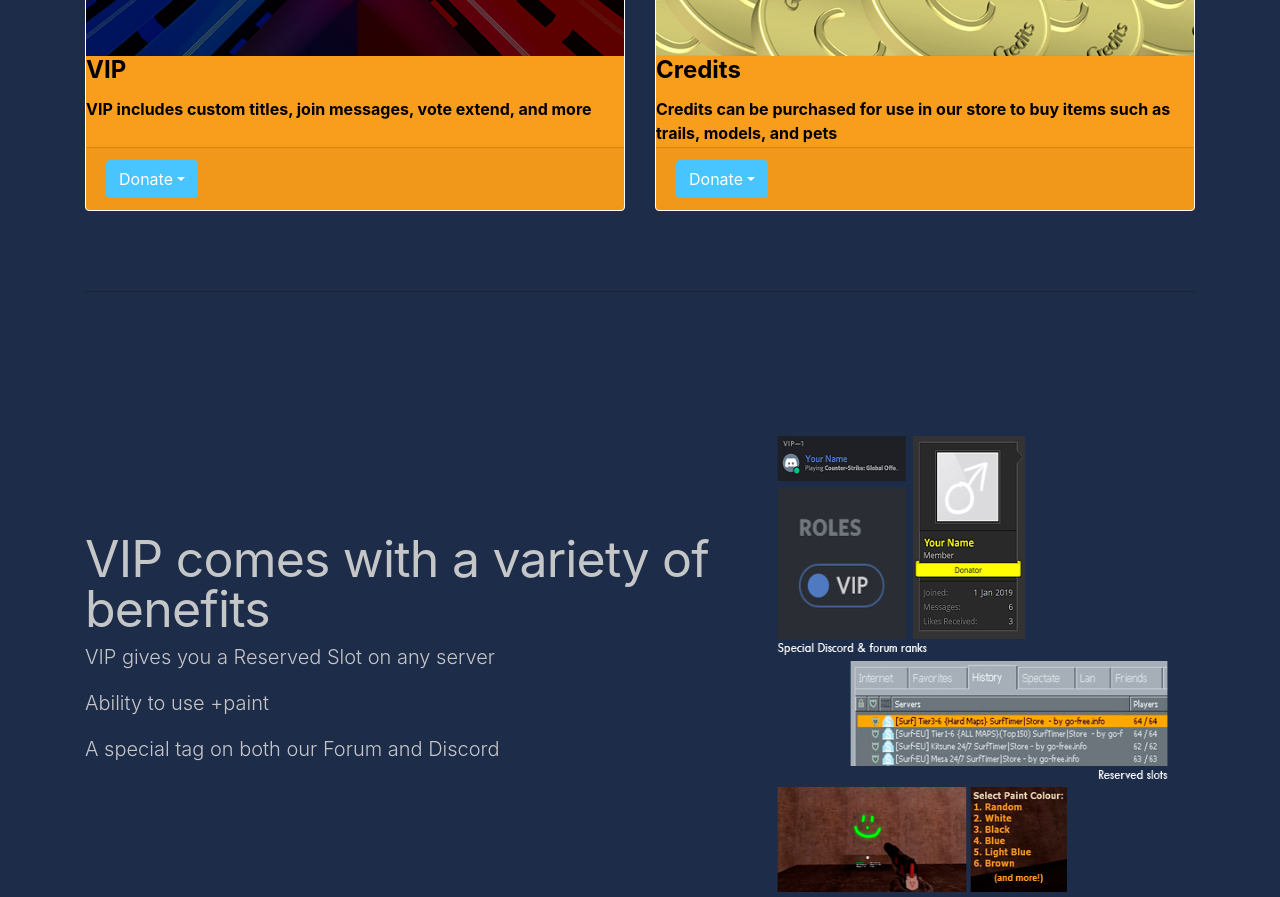
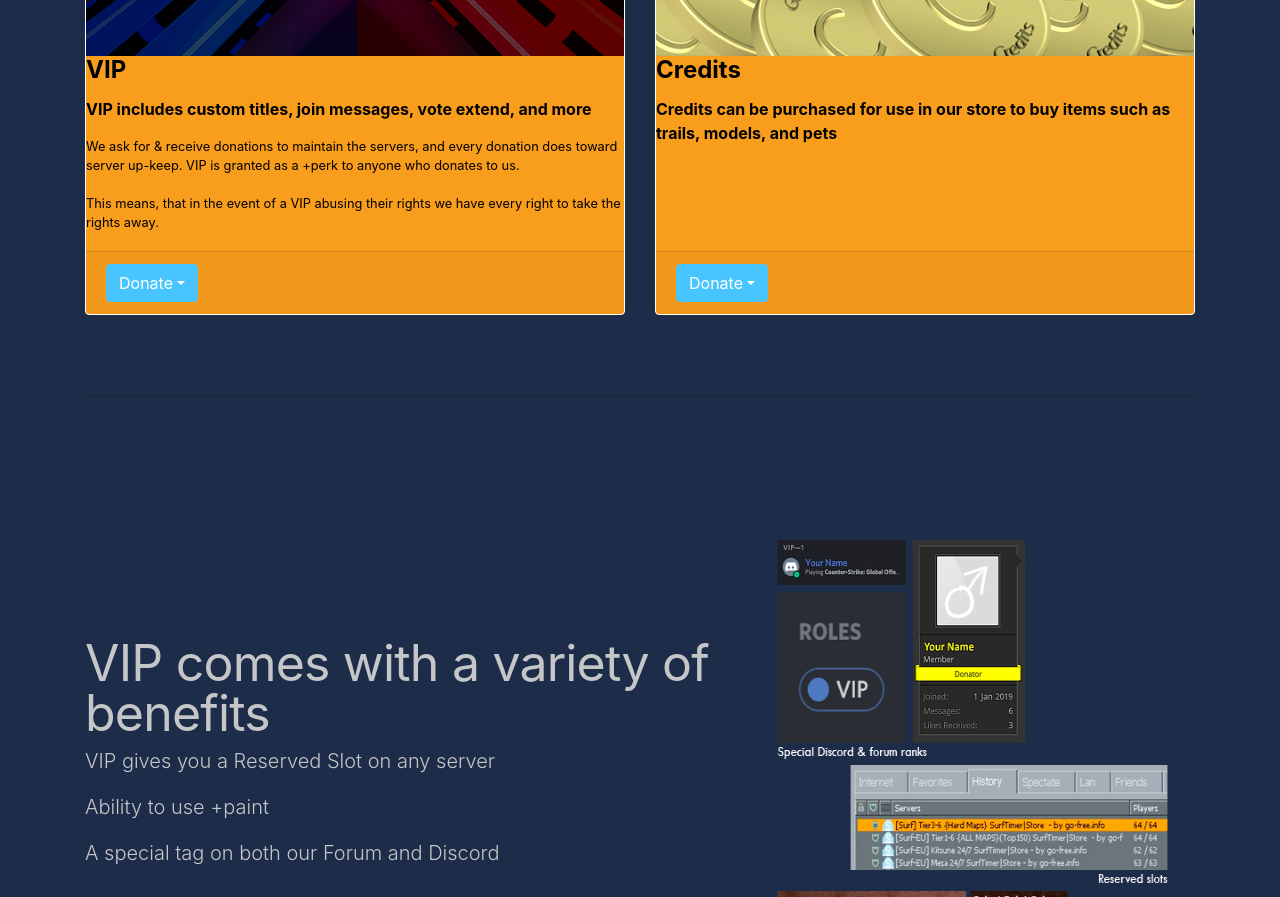
Before and after one commit to dPexxIAM/thirty3ight.github.io, a plain HTML site: page csgo.html in a window 1280 px wide. Shown: the part 1080-1977 px from the top of the page. Drawn offline with nearby package versions, Linux system fonts and the light colour scheme.

Commit message:
added disclaimer

```diff
--- a/csgo.html
+++ b/csgo.html
@@ -112,6 +112,8 @@ object-fit: fill;
         <div class="cardd-block">
           <h4 class="cardd-title">VIP</h4>
           <p class="cardd-text">VIP includes custom titles, join messages, vote extend, and more</p>
+          <p style="font-size:80%;font-weight:normal">We ask for & receive donations to maintain the servers, and every donation does toward server up-keep. VIP is granted as a +perk to anyone who donates to us.<br><br>
+													This means, that in the event of a VIP abusing their rights we have every right to take the rights away.</p>
         </div>
         <div class="cardd-footer">
           <div class="dropdown">
```
